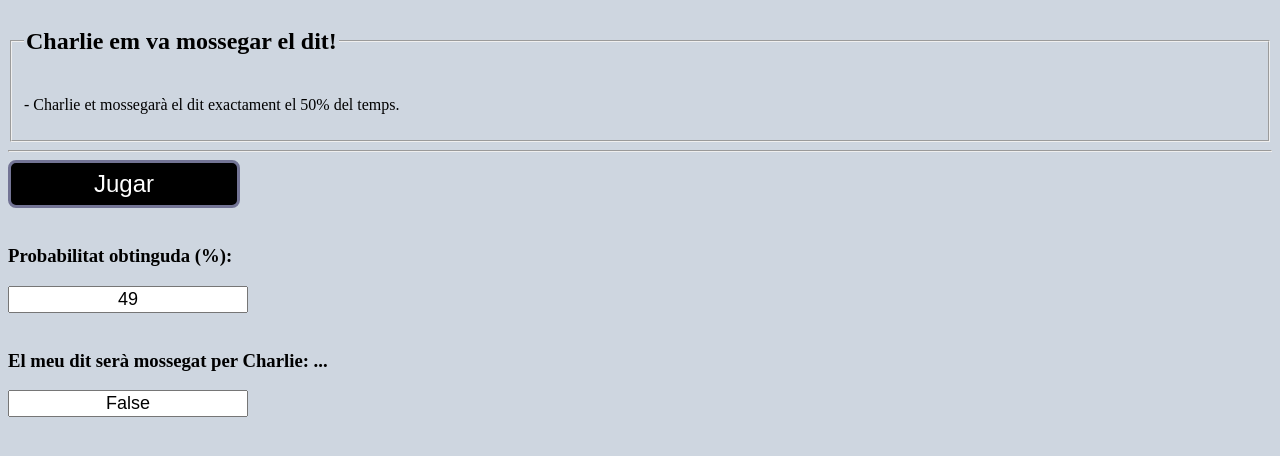
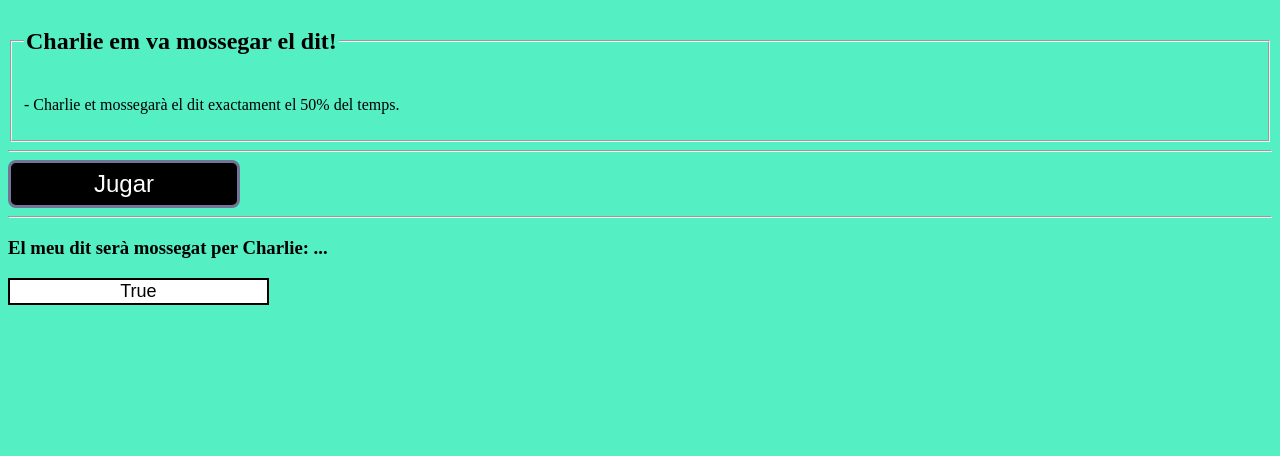
Before and after one commit to levifvy/PHP-IT-Academy, a PHP site: page / in a window 1280 px wide. Shown: the top 456 px of the page. Run offline with PHP 8.4, Linux system fonts and the light colour scheme.

Commit message:
subiendo correccion s1_tema3_FiE_nivell1_E6

```diff
--- a/PHP_Sprint1_Tema 3_Funcions_i_Estructures/s1_tema3_FiE_nivell1_E6/index.php
+++ b/PHP_Sprint1_Tema 3_Funcions_i_Estructures/s1_tema3_FiE_nivell1_E6/index.php
@@ -15,31 +15,21 @@
         <p>- Charlie et mossegarà el dit exactament el 50% del temps.</p>
     </fieldset>
     <hr>
-
     <?php
-        $numRandom = rand(0,100);
-
-        Function isBitten($mossegar){
-            if ($mossegar == 50) {
+        $numRandom = rand(0,1);
+        Function isBitten($numRandom){
+            if ($numRandom == 1) {
                 $resposta = "True";
             }else {
                $resposta = "False";
             }
             echo $resposta;
         }
-
-?>
+    ?>
     <form action="index.php" method="get">
-        <input class="gameBox" type="submit" name="findnumber" value="Jugar" ><br>
-        <label for="fnumber">
-            <h3>Probabilitat obtinguda (%): </h3>
-        </label>
-        <input class="resultats" type="text" name="fnumber" value="<?php
-            echo $numRandom;
-            ?>" placeholder="Cercando una probabilitat"><br><br>
-
+        <input class="gameBox" type="submit" name="findnumber" value="Jugar" >
     </form>
-
+    <hr>
     <form name="numeros" method="get" action="index.php">
         <h3>El meu dit serà mossegat per Charlie: ...</h3>
         <input class ="resultats" type="text" value="<?php isBitten($numRandom) ?>">
--- a/PHP_Sprint1_Tema 3_Funcions_i_Estructures/s1_tema3_FiE_nivell1_E6/style.css
+++ b/PHP_Sprint1_Tema 3_Funcions_i_Estructures/s1_tema3_FiE_nivell1_E6/style.css
@@ -1,5 +1,5 @@
 .container {
-    background-color: #ced6e0;
+    background-color: #55efc4;
 }
 
 .gameBox {
@@ -16,7 +16,10 @@
 }
 
 .resultats {
+    display: flex;
+    width: 20%;
     justify-content: center;
     text-align: center;
+    border: 2px #000 solid;
     font-size: large;
 }
```
